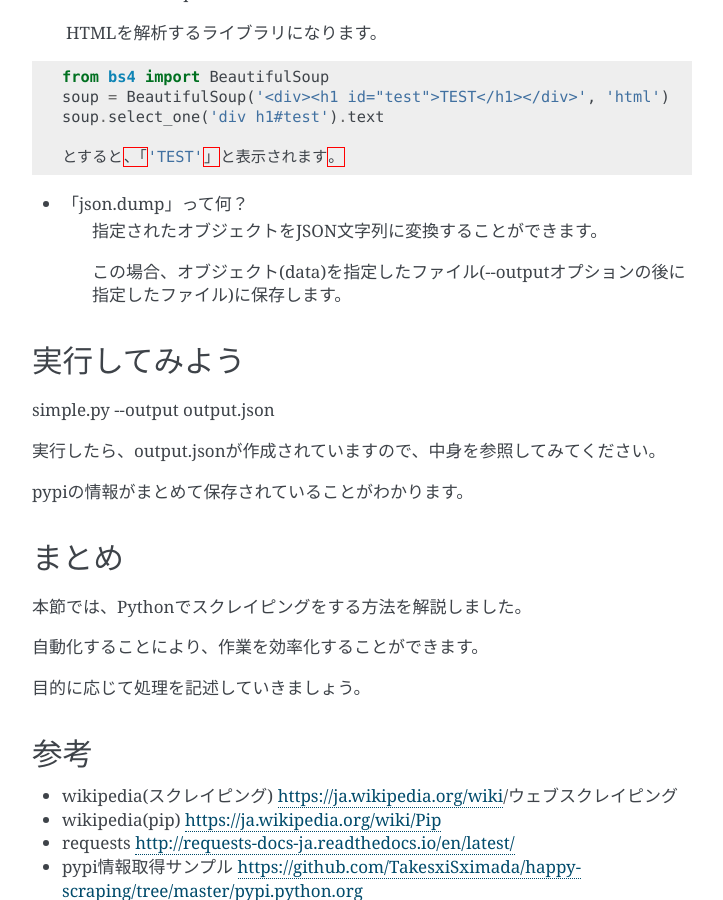
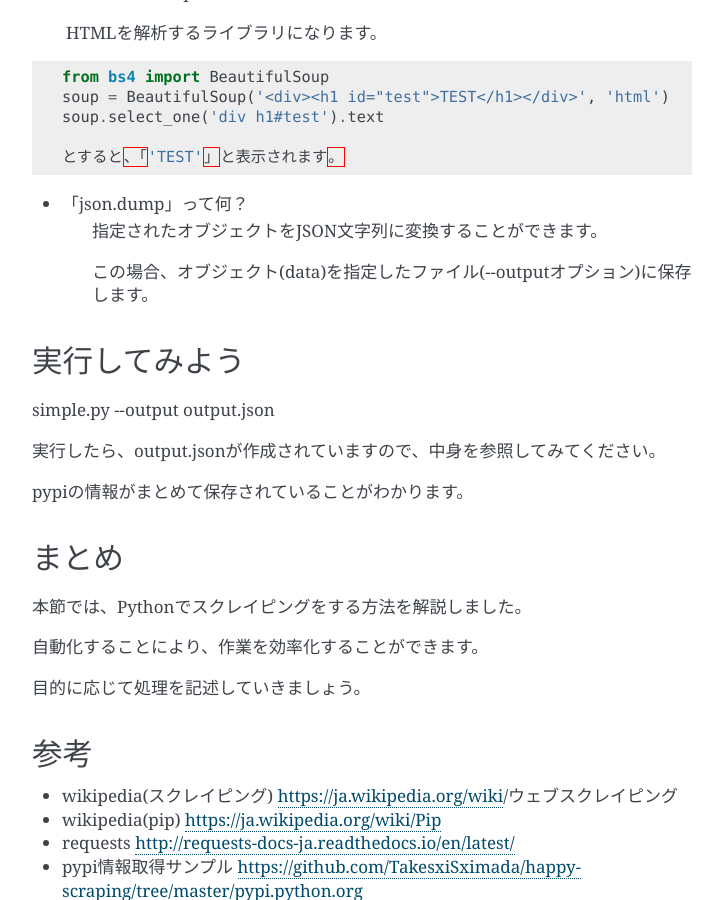
Before and after one commit to pyconjp/pycamp.pycon.jp, a Sphinx documentation site: the page built from source/5_scraping.rst, in a window 1280 px wide and 900 px high, scrolled down 2137 px. Shown: the whole window, without its empty margins (388-1111 px from the left). Built offline with Sphinx 7.4.7, drawn with Linux system fonts in a browser that asks for light colours.

Commit message:
#6 細かい部分を修正

```diff
--- a/source/5_scraping.rst
+++ b/source/5_scraping.rst
@@ -109,12 +109,13 @@ Pythonを使って実行することができますので、これを機に習
 * 「json.dump」って何？
     指定されたオブジェクトをJSON文字列に変換することができます。
 
-    この場合、オブジェクト(data)を指定したファイル(--outputオプションの後に指定したファイル)に保存します。
+    この場合、オブジェクト(data)を指定したファイル(--outputオプション)に保存します。
 
 
 実行してみよう
 ==========
 simple.py --output output.json
+
 
 実行したら、output.jsonが作成されていますので、中身を参照してみてください。
 
```
